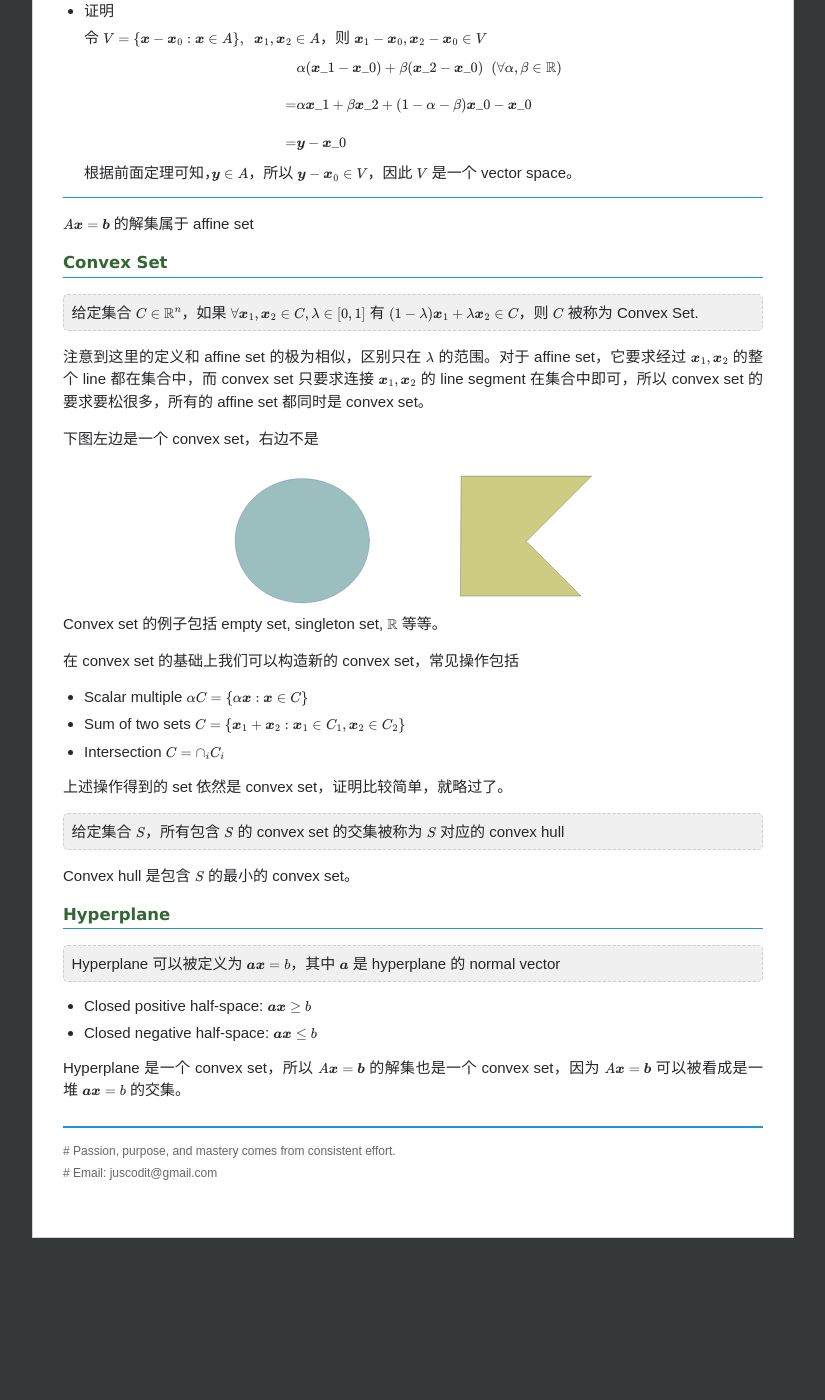
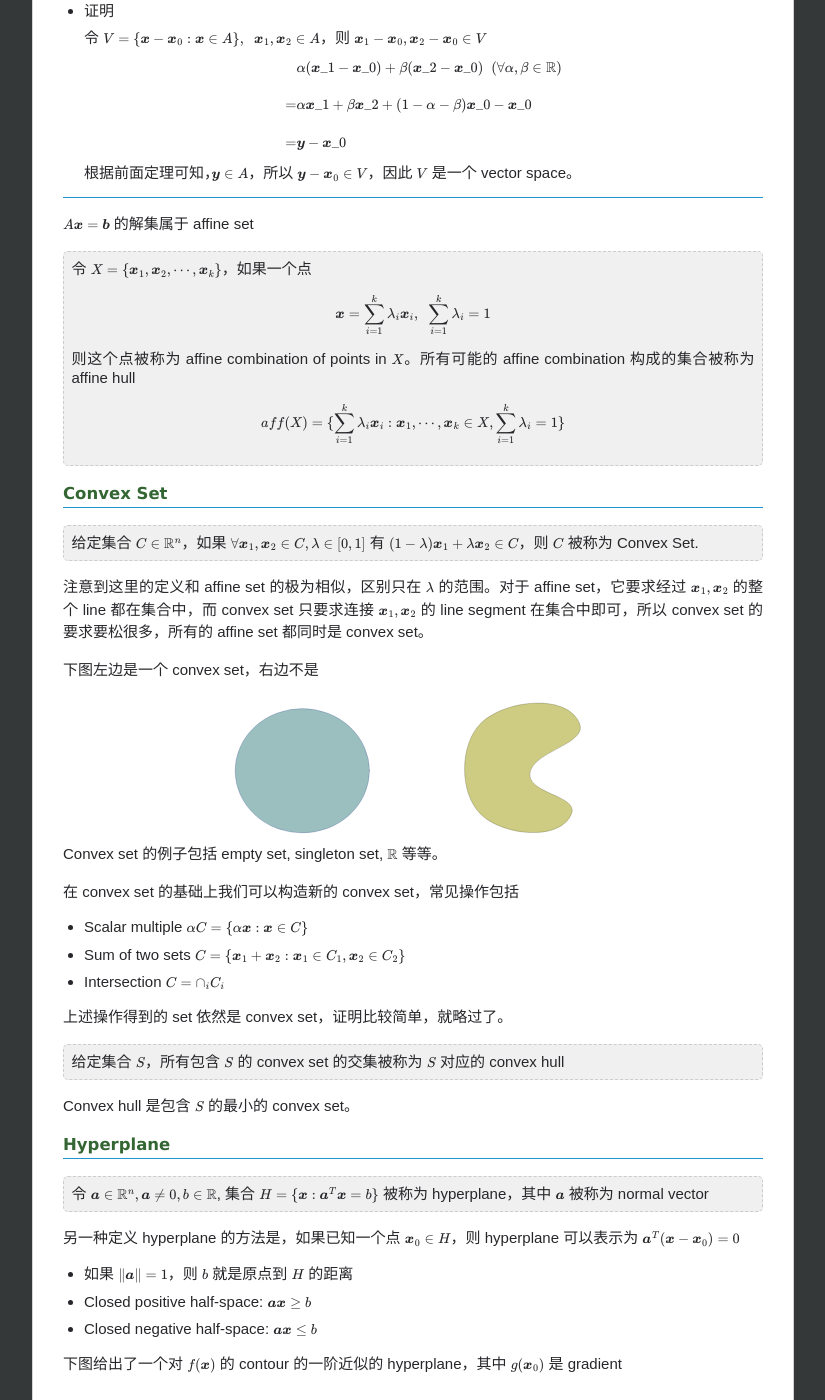
Before and after one commit to chenrushan/chenrushan.github.io, a Jekyll site: the page built from _posts/2014-04-15-NP-04-convex-set.markdown, in a window 1280 px wide and 1400 px high, scrolled down 1933 px. Shown: the whole window, without its empty margins (227-1052 px from the left). Built offline with Jekyll 4.4.1, drawn with Linux system fonts in a browser that asks for light colours; Markdown is read by kramdown in place of the engine named in the settings; formulas are drawn with MathJax 3; before the commit the page ends 3181 px from its top, so only the background shows below that.

Commit message:
[np04]: update

```diff
--- a/_posts/2014-04-15-NP-04-convex-set.markdown
+++ b/_posts/2014-04-15-NP-04-convex-set.markdown
@@ -100,6 +100,16 @@
 
 $A\boldsymbol{x} = \boldsymbol{b}$ 的解集属于 affine set
 
+<blockquote>
+令 $X = \{ \boldsymbol{x}_1, \boldsymbol{x}_2, \cdots, \boldsymbol{x}_k \}$，如果一个点
+
+$$\boldsymbol{x} = \sum_{i=1}^{k} \lambda_i \boldsymbol{x}_i, \;\; \sum_{i=1}^{k} \lambda_i = 1$$
+
+则这个点被称为 affine combination of points in $X$。所有可能的 affine combination 构成的集合被称为 affine hull
+
+$$aff(X) = \{\sum_{i=1}^{k} \lambda_i \boldsymbol{x}_i: \boldsymbol{x}_1, \cdots, \boldsymbol{x}_k \in X, \sum_{i=1}^{k} \lambda_i = 1\}$$
+</blockquote>
+
 #### Convex Set
 
 <blockquote>
@@ -133,11 +143,19 @@
 #### Hyperplane
 
 <blockquote>
-Hyperplane 可以被定义为 $\boldsymbol{ax}=b$，其中 $\boldsymbol{a}$ 是 hyperplane 的 normal vector
+令 $\boldsymbol{a} \in \mathbb{R}^n, \boldsymbol{a} \neq 0, b \in \mathbb{R}$, 集合 $H = \{\boldsymbol{x}: \boldsymbol{a}^T \boldsymbol{x} = b\}$ 被称为 hyperplane，其中 $\boldsymbol{a}$ 被称为 normal vector
 </blockquote>
+
+另一种定义 hyperplane 的方法是，如果已知一个点 $\boldsymbol{x}\_0 \in H$，则 hyperplane 可以表示为 $\boldsymbol{a}^T (\boldsymbol{x} - \boldsymbol{x}\_0) = 0$
+
+* 如果 $\Vert \boldsymbol{a} \Vert = 1$，则 $b$ 就是原点到 $H$ 的距离
 
 * Closed positive half-space: $\boldsymbol{ax} \geq b$
 
 * Closed negative half-space: $\boldsymbol{ax} \leq b$
 
+下图给出了一个对 $f(\boldsymbol{x})$ 的 contour 的一阶近似的 hyperplane，其中 $g(\boldsymbol{x}\_0)$ 是 gradient
+
+<object data="/resource/NNP/04-convex/contour_app.svg" type="image/svg+xml" class="blkcenter"></object>
+
 Hyperplane 是一个 convex set，所以 $A\boldsymbol{x} = \boldsymbol{b}$ 的解集也是一个 convex set，因为 $A\boldsymbol{x} = \boldsymbol{b}$ 可以被看成是一堆 $\boldsymbol{ax} = b$ 的交集。
```
Also changed, not shown: resource/NNP/04-convex/contour_app.svg (added), resource/NNP/04-convex/convex_example.svg.
